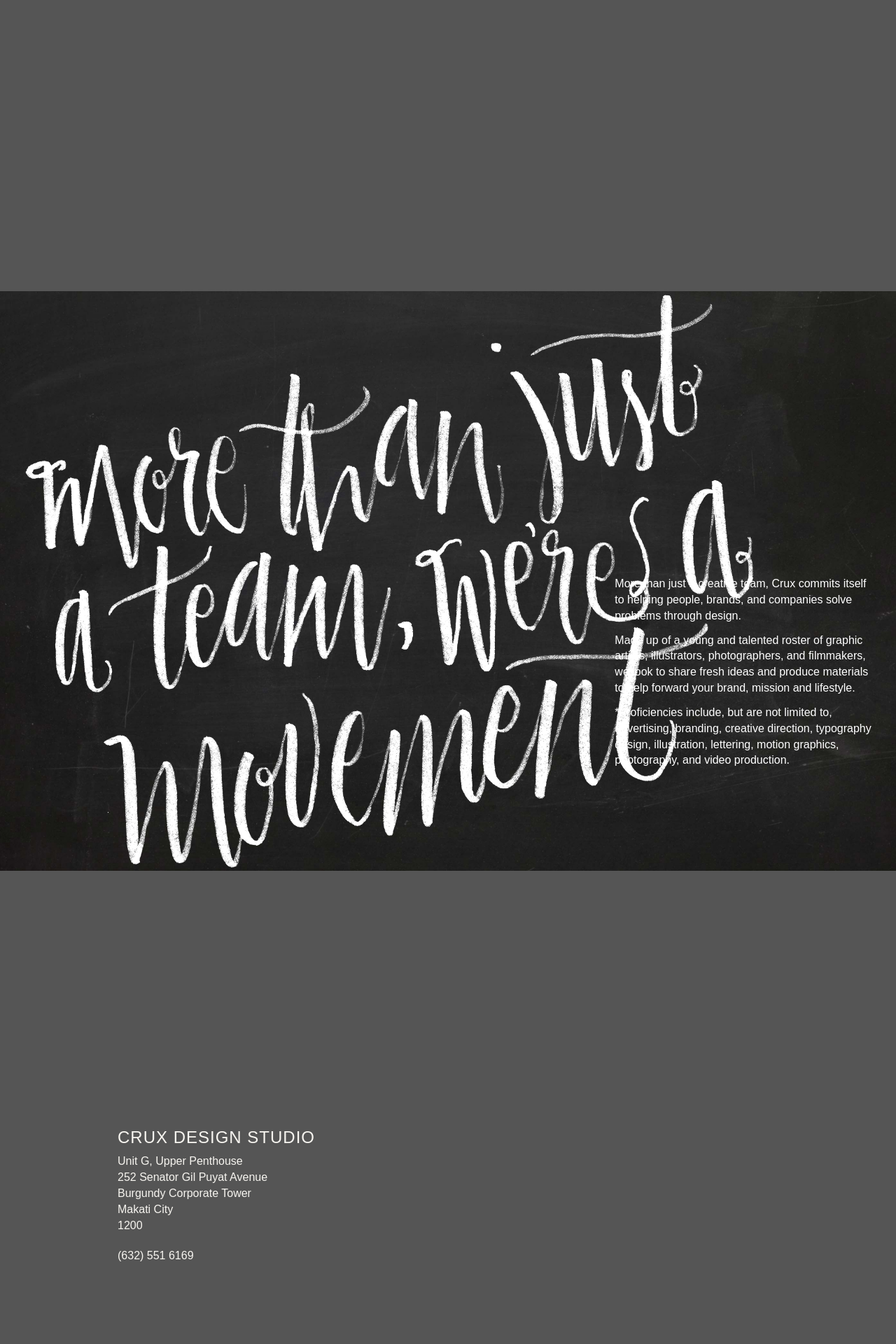
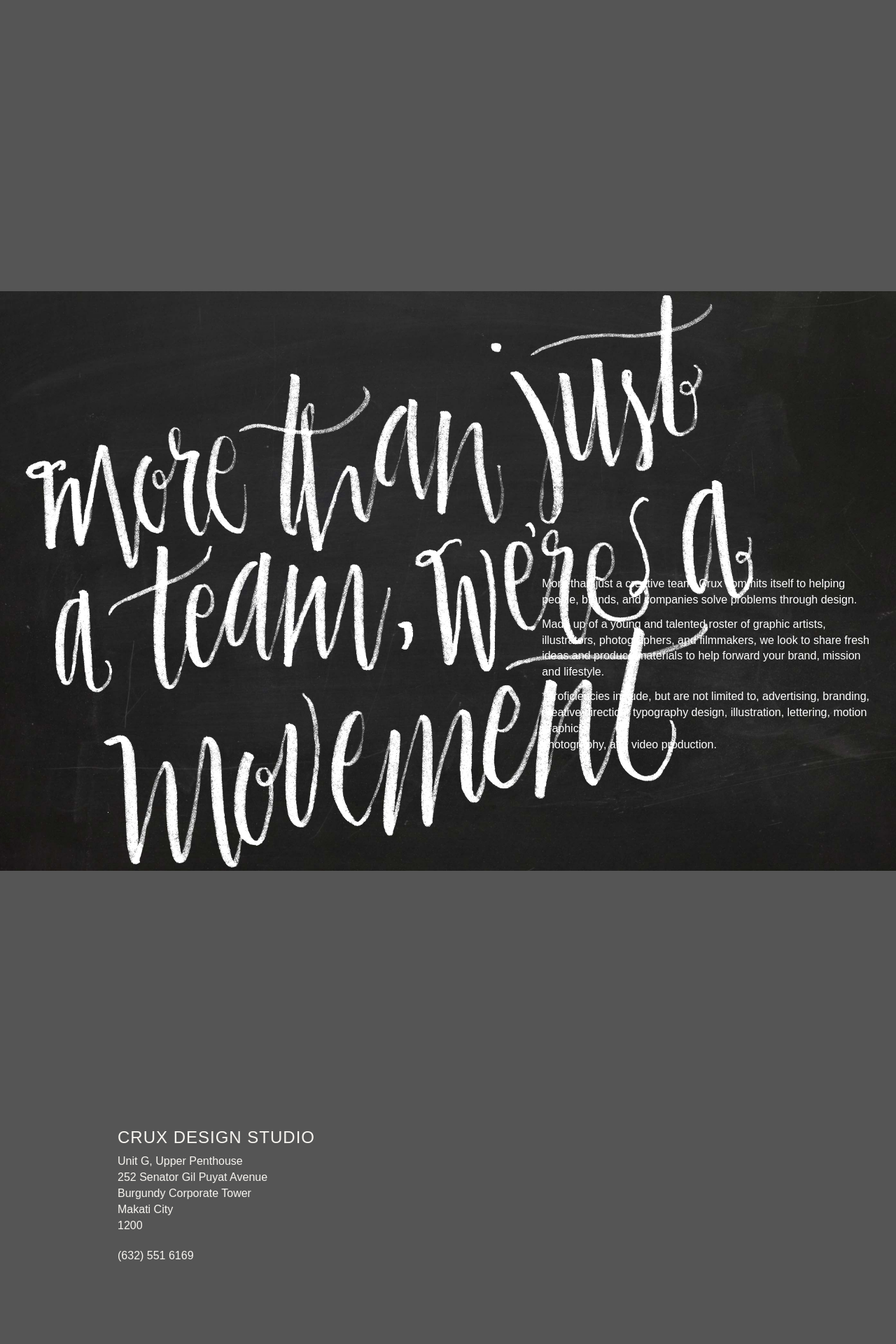
Before and after one commit to cruxph/cruxph.github.io, a Jekyll site: the page built from index.html, in a window 1280 px wide. Shown: the part 1484-3404 px from the top of the page at 70% size. Built offline with Jekyll 4.4.1, drawn with Linux system fonts in a browser that asks for light colours; nearby versions of some CDN libraries.

Commit message:
Adjust grid alignments on about

```diff
--- a/_includes/front/about.html
+++ b/_includes/front/about.html
@@ -1,9 +1,9 @@
 <div id="about" data-stellar-ratio="1">
     <div class="container-fluid">
-        <div class="col-md-8">
+        <div class="col-md-7">
             <img src="/img/about-calligraphy.png" width="100%">
         </div>
-        <div class="about-text-container col-md-4">
+        <div class="about-text-container col-md-5">
             <p class="about-text">
                 More than just a creative team, Crux commits itself to helping people, brands, and
                 companies solve problems through design.
```
